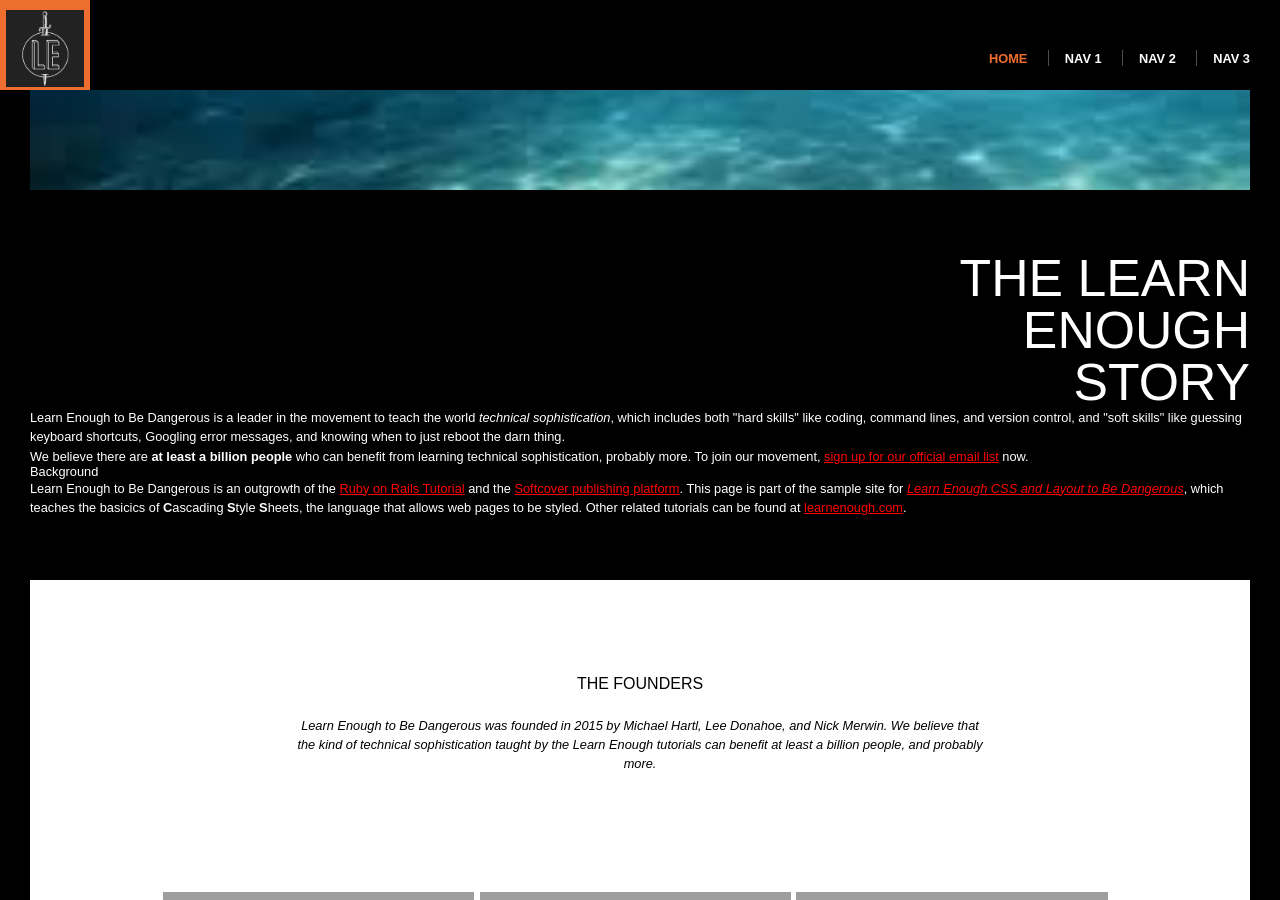
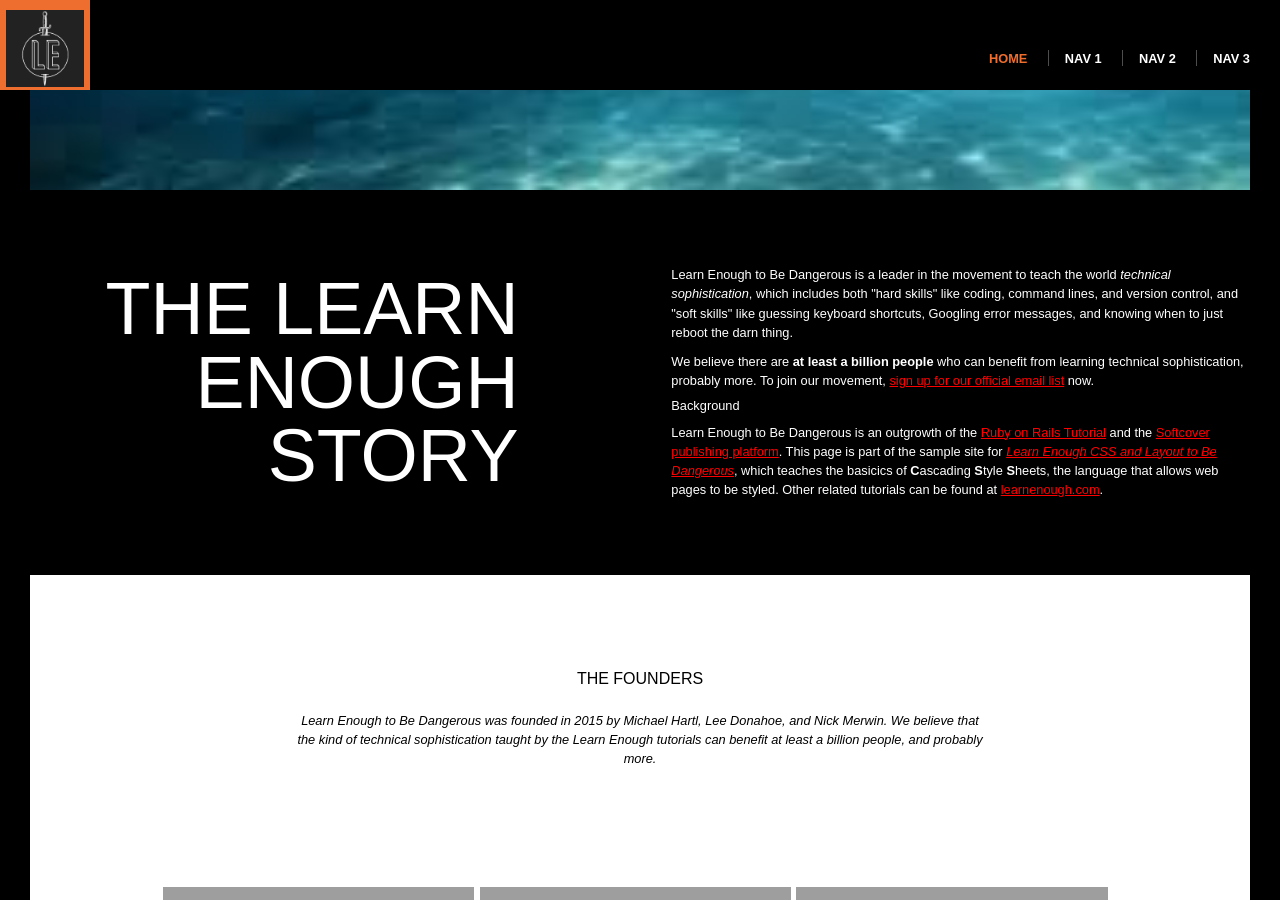
Before and after one commit to Michael-021/Michael-021.github.io, a Jekyll site: the page built from index.html, in a window 1280 px wide and 900 px high, scrolled down 710 px. Built offline with Jekyll 4.4.1, drawn with Linux system fonts in a browser that asks for light colours; grey boxes are pictures that could not be loaded.

Commit message:
add styles to file

```diff
--- a/css/main.css
+++ b/css/main.css
@@ -21,9 +21,11 @@
     font-size: 7vw;
     margin-top: 0;
     }
+
     a {
     color: #f00;
     }
+
     h2 ~ p {
     font-size: 0.8em;
     font-style: italic;
@@ -33,6 +35,7 @@
     }
     p {
       line-height: 1.5;
+      margin: 0.75em 0;
     }
    /* HEADER STYLES */
    .header {
@@ -183,16 +186,28 @@
     }
     .home-callout {
     background-color: #000;
+    align-items: center;
+    display: flex;
     color: #fff;
     padding: 7vh 0;
     }
+    .home-callout h3 {
+      color: inherit;
+      margin-top: 0.8em;
+    }
     .callout-title {
-    font-size: 5.75vh;
+    font-size: 5.75vw;
     text-align: right;
     text-transform: uppercase;
+    flex-grow: 1;
+    flex-basis: 0;
+    margin-right: 150px;
     }
     .callout-copy {
       font-size: 0.8rem;
+      flex-shrink: 0;
+      flex-basis: 45em;
+      padding: 0.3vh;
     }
     /* BIO STYLES */
     .bio-wrapper {
```
